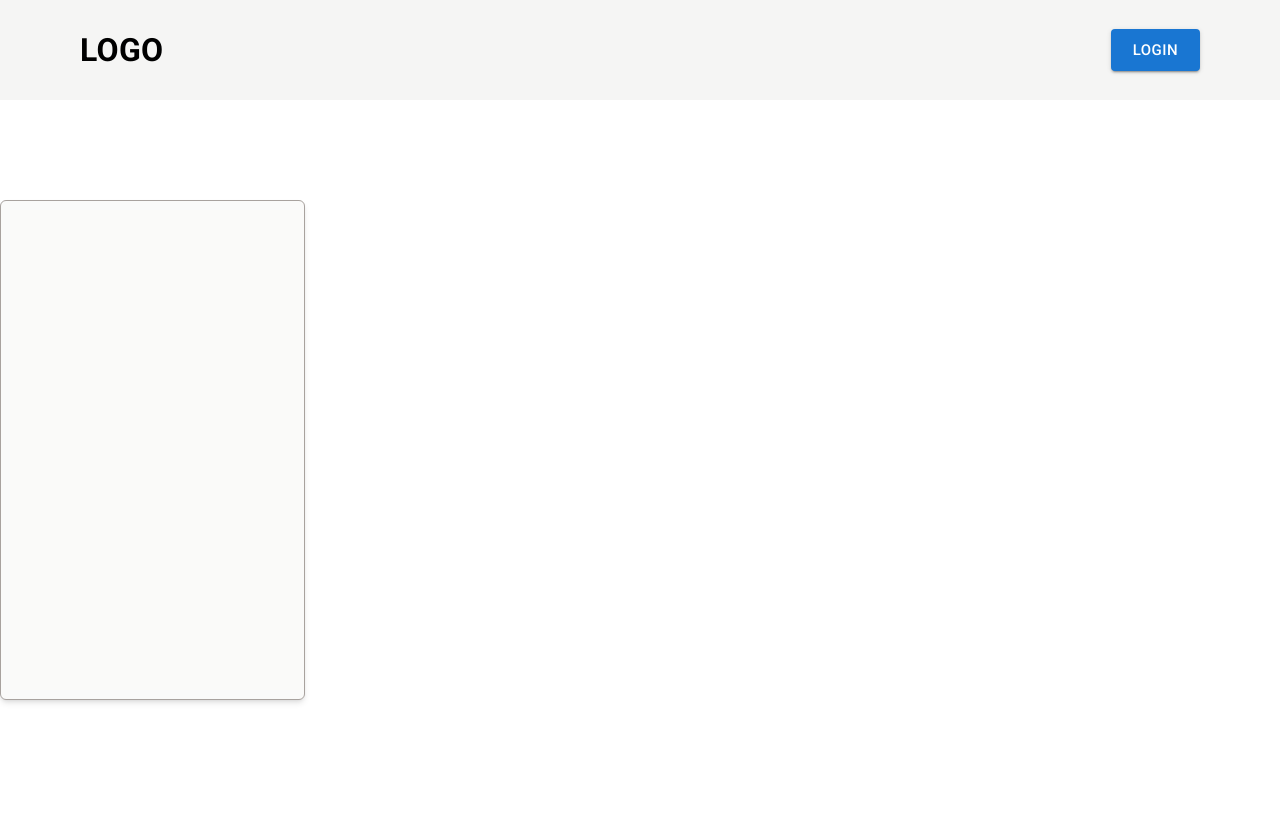
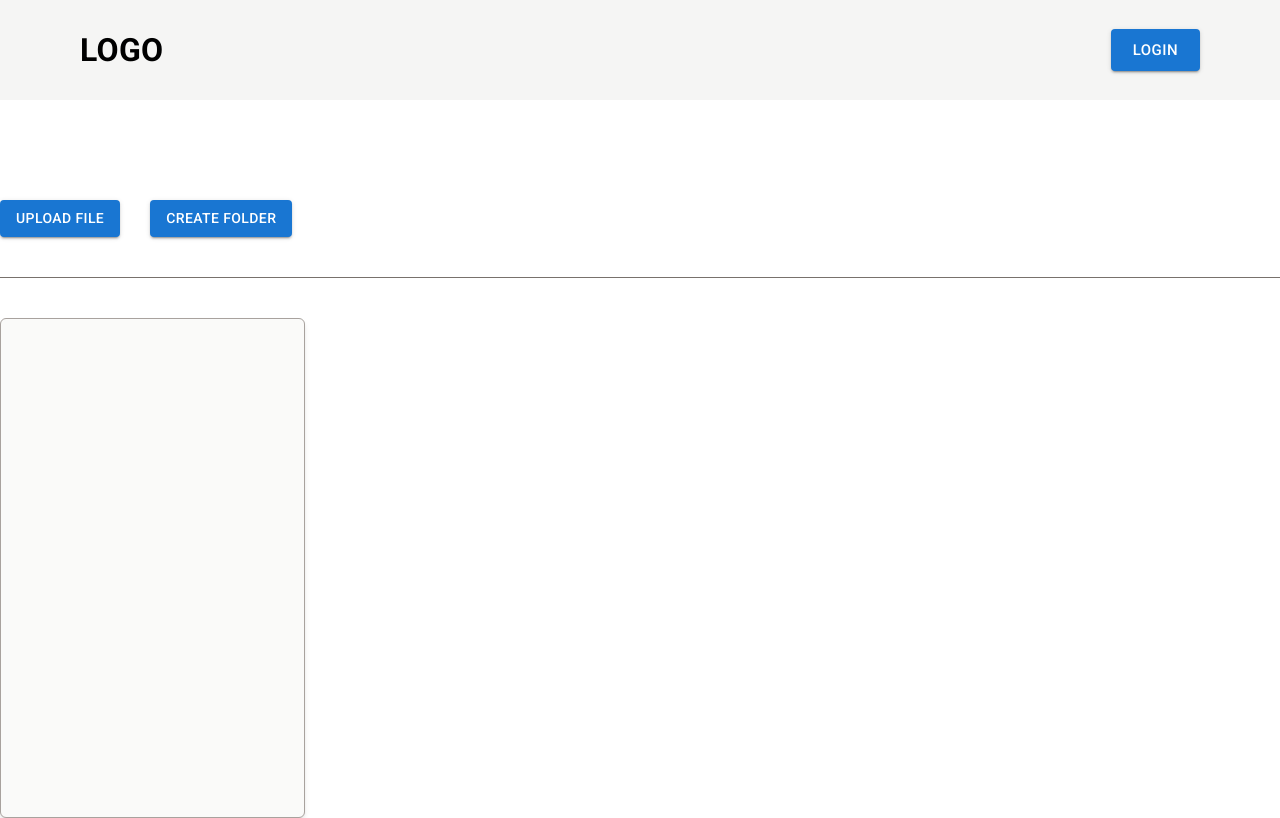
Before and after one commit to chinmayweb3/google-drive-replica, a React (Vite) app in the folder client/: page /drive in a window 1280 px wide. Built offline with nearby package versions, Linux system fonts and the light colour scheme; no server answers.

Commit message:
created drive and adding upload btn

```diff
--- a/client/src/pages/Drive.tsx
+++ b/client/src/pages/Drive.tsx
@@ -1,12 +1,12 @@
-import React from "react";
+import Files from "./drive/files";
+import Menu from "./drive/menu";
 
 const Drive = () => {
   return (
     <main className="min-h-[100%] pt-[100px]">
       <section className="mx-auto w-full max-w-[1440px] pt-[100px]">
-        <div className="grid grid-cols-4 gap-[20px]">
-          <div className="h-[500px] w-full rounded-md border border-stone-400 bg-stone-50 shadow-md"></div>
-        </div>
+        <Menu />
+        <Files />
       </section>
     </main>
   );
--- /dev/null
+++ b/client/src/pages/drive/files.tsx
@@ -0,0 +1,11 @@
+import React from "react";
+
+const Files = () => {
+  return (
+    <div className="grid grid-cols-4 gap-[20px]">
+      <div className="h-[500px] w-full rounded-md border border-stone-400 bg-stone-50 shadow-md"></div>
+    </div>
+  );
+};
+
+export default Files;
--- /dev/null
+++ b/client/src/pages/drive/menu.tsx
@@ -0,0 +1,30 @@
+import { Button } from "@mui/material";
+import { useRef } from "react";
+
+const Menu = () => {
+  const uploadRef = useRef<HTMLInputElement>(null);
+
+  const uploadItem = (e: React.ChangeEvent<HTMLInputElement>) => {
+    if (e.target.files) {
+      e.target.files[0];
+    }
+  };
+  return (
+    <div className="mb-[40px] flex gap-[30px] border-b border-stone-500 pb-[40px]">
+      <div className="relative">
+        <Button onClick={() => uploadRef?.current?.click()} variant="contained">
+          Upload File
+        </Button>
+        <input
+          onChange={uploadItem}
+          ref={uploadRef}
+          className="invisible absolute left-0 top-0 inline-block h-full w-full"
+          type="file"
+        />
+      </div>
+      <Button variant="contained">Create Folder</Button>
+    </div>
+  );
+};
+
+export default Menu;
```
Also changed, not shown: client/src/store/drive/driveStore.ts (added), client/src/store/drive/type.ts (added), 1 other file (tests, documents, lock files or other folders).
